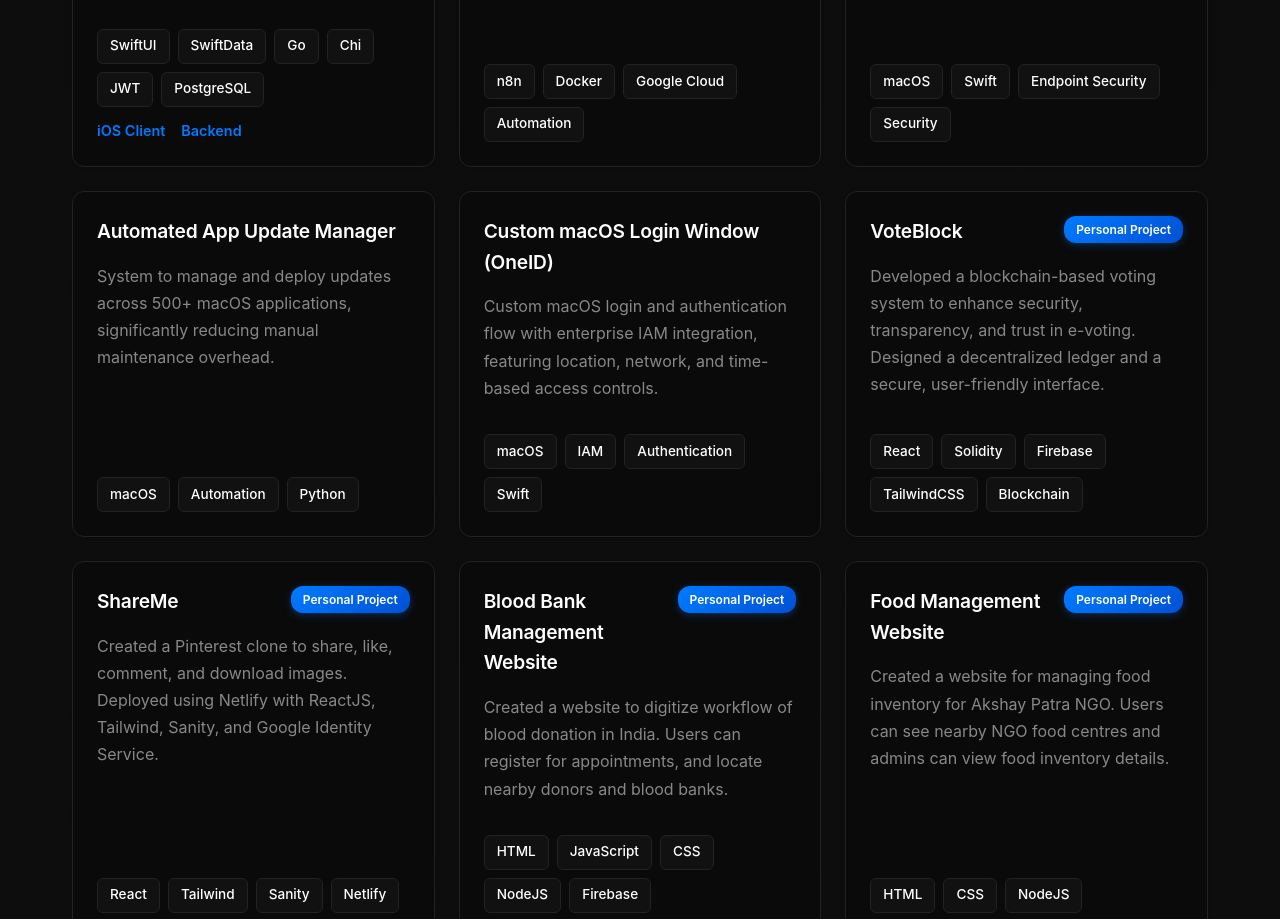
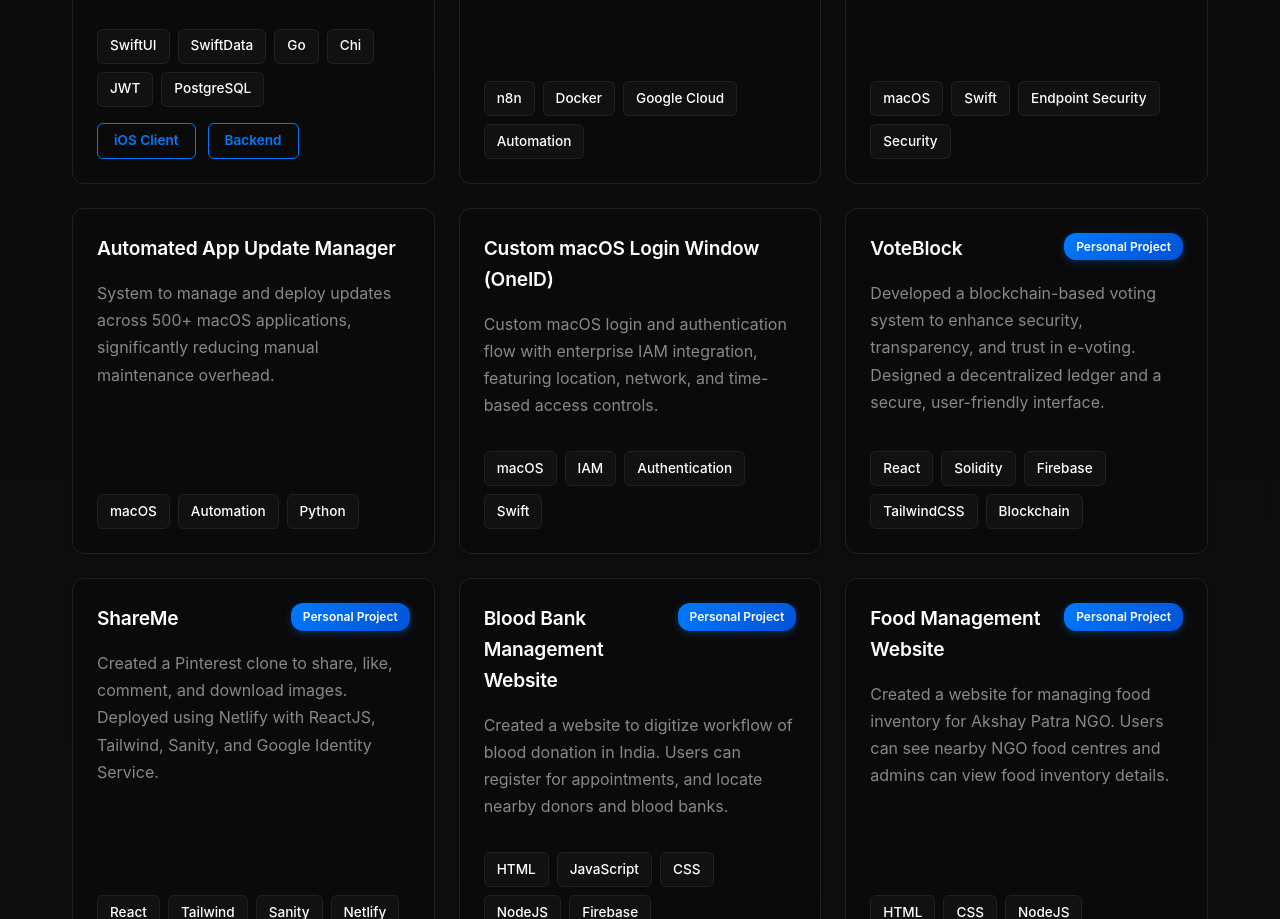
Before and after one commit to AN01KU/an01ku.github.io, a plain HTML site: page index.html in a window 1280 px wide. Shown: the part 2335-3254 px from the top of the page. Drawn offline with Linux system fonts and the light colour scheme.

Commit message:
minor styling change

```diff
--- a/styles.css
+++ b/styles.css
@@ -627,21 +627,26 @@ body {
 
 .project-links {
   display: flex;
-  gap: 1rem;
-  margin-top: 0.75rem;
+  gap: 0.75rem;
+  margin-top: 1rem;
 }
 
 .project-link {
   color: var(--accent);
   text-decoration: none;
   font-weight: 600;
-  font-size: 0.9rem;
-  transition: color 0.2s ease;
+  font-size: 0.85rem;
+  padding: 0.4rem 1rem;
+  border: 1px solid var(--accent);
+  border-radius: 6px;
+  transition: all 0.2s ease;
 }
 
 .project-link:hover {
-  color: var(--accent-hover);
-  text-decoration: underline;
+  background: var(--accent);
+  color: #ffffff;
+  transform: translateY(-1px);
+  box-shadow: 0 4px 12px rgba(0, 122, 255, 0.3);
 }
 
 /* SKILLS */
```
